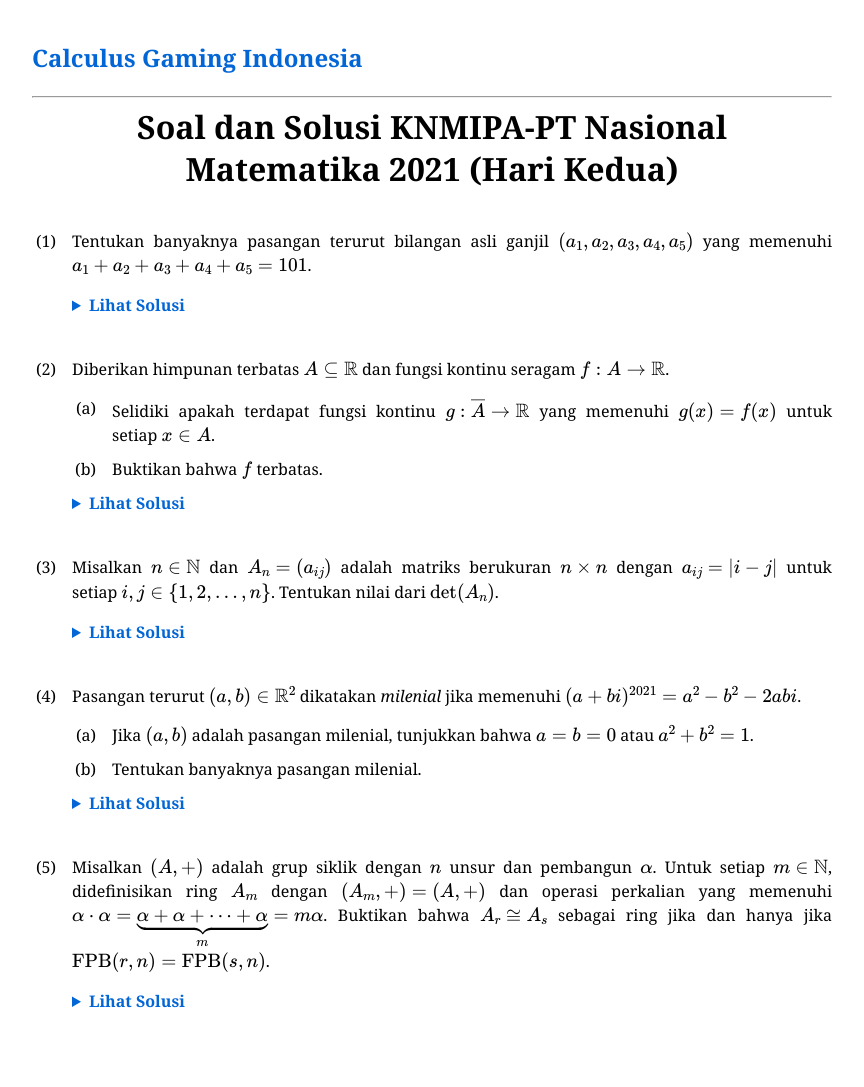
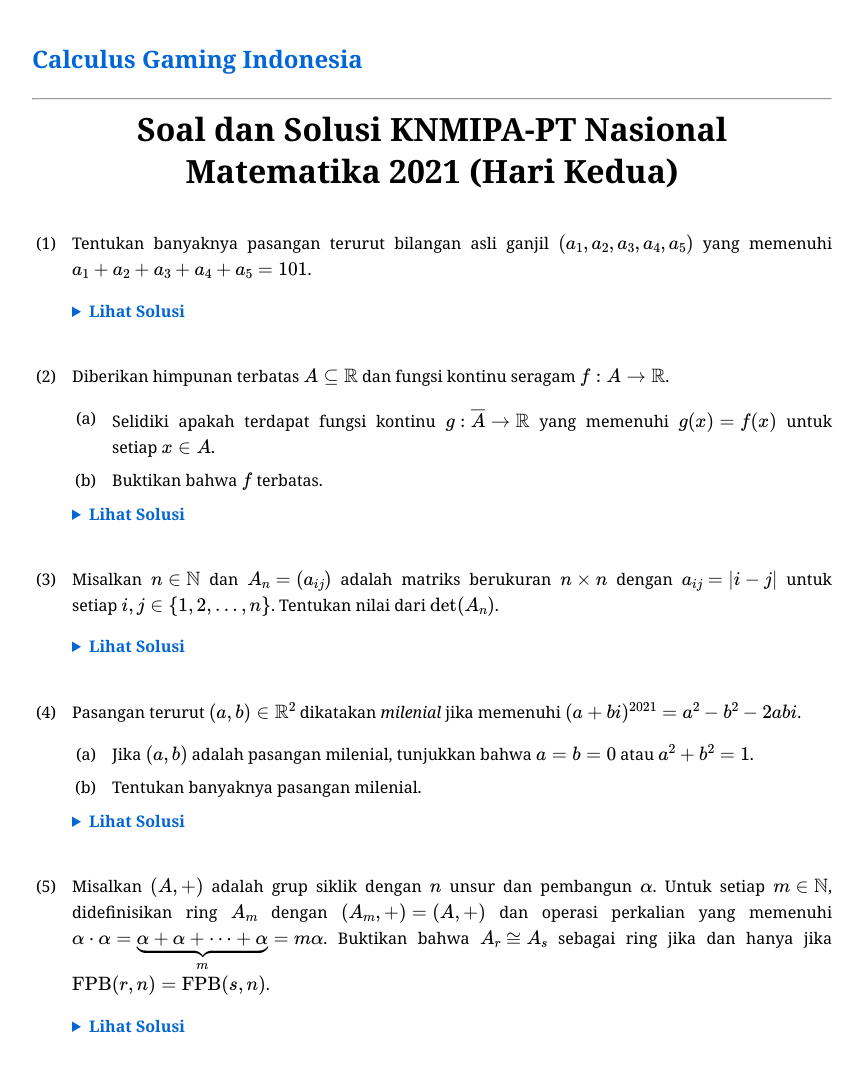
Before and after one commit to calculusgamingindonesia/calculusgamingindonesia.github.io, a Jekyll site: the page built from _posts/2026-07-01-onmipa-pt-nas-mat-21-2.md, in a window 1280 px wide. Shown: the whole page, without its empty margins (208-1072 px from the left). Built offline with Jekyll 4.4.1, drawn with Linux system fonts in a browser that asks for light colours; some web fonts are replaced; before the commit the page ends 1063 px from its top, so only the background shows below that.

Commit message:
Update default.html

```diff
--- a/_layouts/default.html
+++ b/_layouts/default.html
@@ -21,17 +21,17 @@
         font-size: 16px;
         color: #000;
         font-weight: 400;
-        line-height: 1.5;
+        line-height: 1.6;
         margin: 40px auto;
         max-width: 800px;
-        padding: 0 20px;
+        padding: 0 24px;
         text-align: justify;
       }
       a { color: #0366d6; text-decoration: none; }
       a:hover { text-decoration: underline; }
-      details { margin-top: 10px; }
-      summary { cursor: pointer; color: #0366d6; font-weight: 700; user-select: none; margin-bottom: 10px; }
-      .kotak-solusi { background: #f9f9f9; padding: 15px; border-left: 5px solid #28a745; border-radius: 5px; }
+      details { margin-top: 8px; }
+      summary { cursor: pointer; color: #0366d6; font-weight: 700; user-select: none; margin-bottom: 8px; }
+      .kotak-solusi { background: #f9f9f9; padding: 16px; border-left: 4px solid #28a745; border-radius: 8px; }
       ol {
         list-style-type: none;
         counter-reset: soal-counter;
@@ -40,7 +40,7 @@
       ol > li {
         counter-increment: soal-counter;
         position: relative;
-        margin-bottom: 30px;
+        margin-bottom: 32px;
       }
       ol > li::before {
         content: "(" counter(soal-counter) ")";
@@ -52,19 +52,19 @@
       ol ul {
         list-style-type: none;
         padding-left: 0;
-        margin-top: 15px;
+        margin-top: 16px;
       }
       ol ol {
         list-style-type: lower-alpha;
         padding-left: 2.5em;
         counter-reset: none;
-        margin-top: 10px;
+        margin-top: 8px;
       }
       ol ul > li, ol ol > li {
         position: relative !important;
         display: block !important;
-        margin-bottom: 10px;
-        line-height: 1.5;
+        margin-bottom: 8px;
+        line-height: 1.6;
         text-align: justify !important;
         padding-left: 2.5em !important;
         text-indent: 0 !important;
@@ -95,10 +95,10 @@
       }
       @media screen and (max-width: 768px) {
         h1 { font-size: 1.5rem !important; line-height: 1.5 !important; }
-        body { padding: 0 15px; }
+        body { padding: 0 16px; }
         ol { padding-left: 2em; }
         ol > li::before { left: -2em; }
-        .MathJax_Display, .katex-display { overflow-x: auto; overflow-y: hidden; padding-bottom: 10px; }
+        .MathJax_Display, .katex-display { overflow-x: auto; overflow-y: hidden; padding-bottom: 8px; }
       }
     </style>
     <link rel="stylesheet" type="text/css" href="https://cdn.jsdelivr.net/gh/aaaakshat/cm-web-fonts@latest/fonts.css">
```
